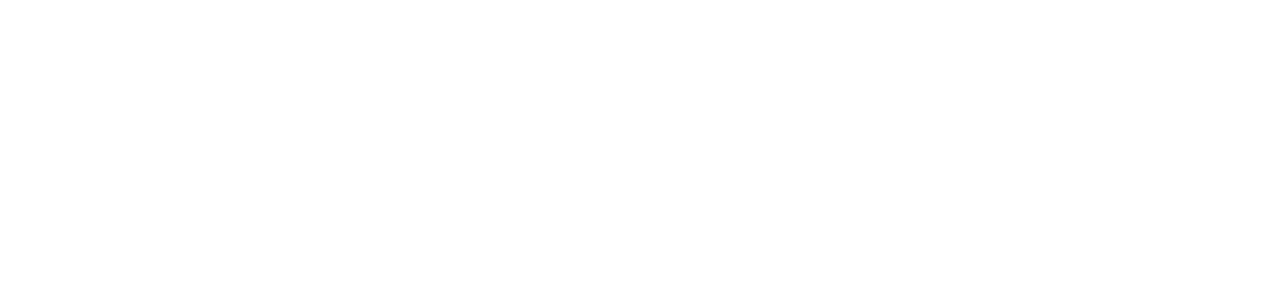
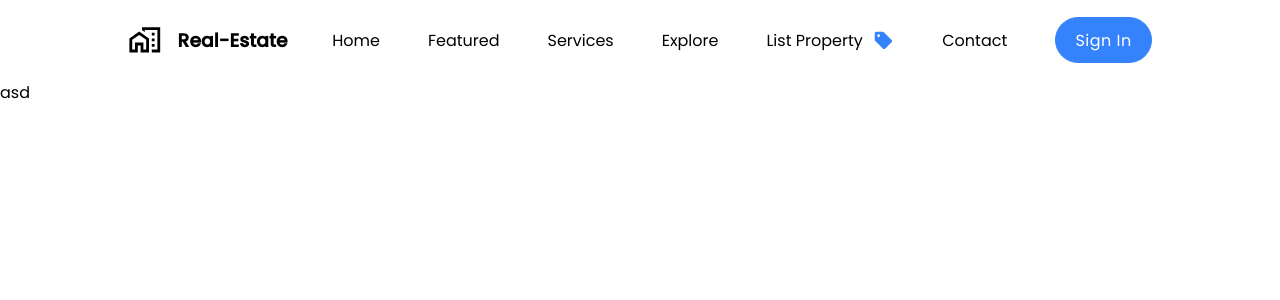
Before and after one commit to 25mohit/real-estate-frontend, a React (Create React App) app: page /list-your-property in a window 1280 px wide. Before the commit this address had no page. Shown: the top 300 px of the page. Built offline with nearby package versions, Linux system fonts and the light colour scheme.

Commit message:
Navbar Updated

```diff
--- a/package.json
+++ b/package.json
@@ -11,9 +11,11 @@
     "react-icons": "^4.12.0",
     "react-router-dom": "^6.20.1",
     "react-scripts": "5.0.1",
+    "source-map-explorer": "^2.5.3",
     "web-vitals": "^2.1.4"
   },
   "scripts": {
+    "analyze": "source-map-explorer 'build/static/js/*.js'",
     "start": "react-scripts start",
     "build": "react-scripts build",
     "test": "react-scripts test",
--- a/src/App.css
+++ b/src/App.css
@@ -118,6 +118,9 @@
 }
 .navbar .items > ul > li a{
     color: black;
+    display: flex;
+    align-items: center;
+    gap: 0.67rem;
 }
 #logo-main{
     font-size: 2.1rem;
--- a/src/Routes.js
+++ b/src/Routes.js
@@ -4,6 +4,7 @@ import LoginPage from "./components/Pages/LoginPage/LoginPage"
 import RegisterPage from "./components/Pages/RegisterPage/RegisterPage"
 import RealStatePage from "./components/Pages/RealStatePage/RealStatePage"
 import AllRealState from "./components/Pages/AllRealState/AllRealState"
+import ListProperty from "./components/Pages/ListProperty/ListProperty"
 
 const AllRoutes = () => {
   return (
@@ -13,6 +14,7 @@ const AllRoutes = () => {
         <Route path="/user-register" exact element={<RegisterPage />} />
         <Route path="/real-state-detail/:propertyID" exact element={<RealStatePage />} />
         <Route path="/all-real-estate" exact element={<AllRealState />} />
+        <Route path="/list-your-property" exact element={<ListProperty />} />
     </Routes>
   )
 }
--- a/src/Style.css
+++ b/src/Style.css
@@ -14,7 +14,6 @@
 .user-auth .hero-image > img {
     width: 100%;
     height: 100%;
-    /* resize: both; */
     object-fit: cover;
 }
 .user-auth .form{
@@ -52,6 +51,10 @@
 .home-layout{
     display: flex;
     flex-direction: column;
+    min-height: 100vh;
+}
+.home-layout .body-main{
+    margin-top: var(--home-navbar-height);
 }
 .hero{
     height: 85vh;
@@ -97,8 +100,12 @@
     border-radius: 10px;
     cursor: pointer;
 }
+#sell-icon{
+    color: var(--primary-color);
+    font-size: 1.3rem;
+}
 .stats-bar{
-    padding: 4rem 8rem;
+    padding: 4rem var( --main-page-padding);
     display: flex;
     align-items: center;
     justify-content: space-between;
@@ -143,7 +150,7 @@
     transition: 0.6s;
 }
 .home-listing{
-    padding: 0 8rem;
+    padding: 0 var( --main-page-padding);
     padding-bottom: 1rem;
 }
 .home-listing .listing-container {
--- a/src/components/HOC/Navbar/Navbar.jsx
+++ b/src/components/HOC/Navbar/Navbar.jsx
@@ -1,4 +1,4 @@
-import { MdOutlineMapsHomeWork } from "react-icons/md";
+import { MdOutlineMapsHomeWork, MdSell } from "react-icons/md";
 import { Link, useNavigate } from "react-router-dom";
 
 const Navbar = ({ isVisible }) => {
@@ -20,6 +20,7 @@ const Navbar = ({ isVisible }) => {
           <li><Link to="">Featured</Link></li>
           <li><Link to="">Services</Link></li>
           <li><Link to="">Explore</Link></li>
+          <li><Link to="/list-your-property">List Property <MdSell id="sell-icon"/></Link></li>
           <li><Link to="">Contact</Link></li>
         </ul>
         <button className='btn contained' onClick={onSignupHandler}>Sign In</button>
--- a/src/components/Layout/HomeBodyLayout/HomeBodyLayout.jsx
+++ b/src/components/Layout/HomeBodyLayout/HomeBodyLayout.jsx
@@ -6,11 +6,9 @@ const HomeBodyLayout = props => {
   const [isVisible, setIsVisible] = useState(true)
 
   useEffect(() => {
-    // console.log(navbarRef.current);
     const observer = new IntersectionObserver((entries) => {
       const entry = entries?.[0]
       setIsVisible(entry?.isIntersecting)
-      console.log("entry", entry);
     })
     observer.observe(navbarRef.current)
   },[])
@@ -20,7 +18,7 @@ const HomeBodyLayout = props => {
       <nav ref={navbarRef}>
         <Navbar isVisible={isVisible}/>
       </nav>
-        <section className="body-main">
+        <section className="body-main" style={{marginTop: props.touchTop ? '0' : ''}}>
             {props?.children}
         </section>
     </div>
--- a/src/components/Pages/Home/Home.jsx
+++ b/src/components/Pages/Home/Home.jsx
@@ -12,13 +12,12 @@ const Home = () => {
     const observer = new IntersectionObserver((entries) => {
       const entry = entries?.[0]
       setCardsShow(entry?.isIntersecting)
-      console.log("entry", entry);
     })
     observer.observe(cardsRef.current)
   },[])
 
   return (
-   <HomeBodyLayout>
+   <HomeBodyLayout touchTop={true}>
       <Hero />
       <StatsBar />
       <HomeCardListing reference={cardsRef} cardsShow={cardsShow}/>
--- /dev/null
+++ b/src/components/Pages/ListProperty/ListProperty.jsx
@@ -0,0 +1,11 @@
+import HomeBodyLayout from "../../Layout/HomeBodyLayout/HomeBodyLayout"
+
+const ListProperty = () => {
+  return (
+    <HomeBodyLayout>
+        <div className="div">asd</div>
+    </HomeBodyLayout>
+  )
+}
+
+export default ListProperty
--- a/src/components/Section/StatsBar/StatsBar.jsx
+++ b/src/components/Section/StatsBar/StatsBar.jsx
@@ -23,7 +23,7 @@ const StatsBar = () => {
         <section>
             <FaClock id="stats-icon"/>
             <div>
-                <h3>$ 187,50</h3>
+                <h3>$187,50</h3>
                 <span>Avg  buyer savings</span>
             </div>
         </section>
--- a/src/index.css
+++ b/src/index.css
@@ -11,7 +11,8 @@
     --home-navbar-height: 5rem;
     --blue-color: rgb(37,47,78);
     --gray-color: rgb(134, 134, 134);
-    --listing-card-border-radius: 15px
+    --listing-card-border-radius: 15px;
+    --main-page-padding: 8rem;
 }
 a {
     text-decoration: none;
```
Also changed, not shown: public/index.html (+0 -10 lines), 2 other files (tests, documents, lock files or other folders).
